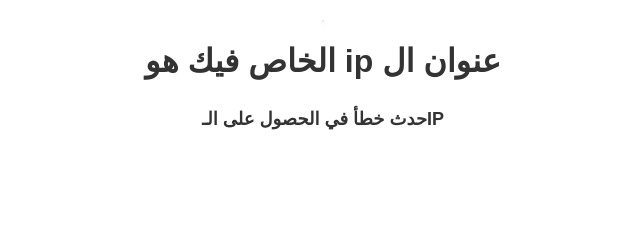
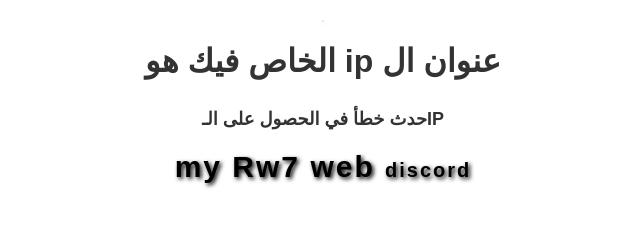
Before and after one commit to Rw7-0/ip, a plain HTML site: page index.html in a window 1280 px wide. Shown: the whole page, without its empty margins (317-957 px from the left). Drawn offline with Linux system fonts and the light colour scheme; no server answers.

Commit message:
Update index.html

```diff
--- a/index.html
+++ b/index.html
@@ -9,7 +9,15 @@
     <img src="" />
     <h1>الخاص فيك هو ip عنوان ال</h1>
     <p id="ip-display">جارٍ الحصول على الـIP...</p>
-
+          <h1 id="Rw7">
+        my Rw7 web
+        <a
+          id="Rw"
+          target="_blank"
+          href="https://discord.com/channels/1305237746649923697/1305237989877747724"
+          >discord</a
+        >
+      </h1>
     <script>
       // استدعاء API للحصول على عنوان IP
       fetch("https://api.ipify.org?format=json")
@@ -26,6 +34,20 @@
     </script>
   </body>
   <style>
+    #Rw7 {
+      font-size: 30px;
+      color: black;
+      margin-bottom: 20px;
+      text-shadow: 2px 2px 4px #000;
+      font-weight: bold;
+      letter-spacing: 2px;
+    }
+    #Rw {
+      text-decoration: none;
+      color: black;
+      font-weight: bold;
+      font-size: 20px;
+    }
     img {
       height: auto;
       margin-bottom: 20px;
```
